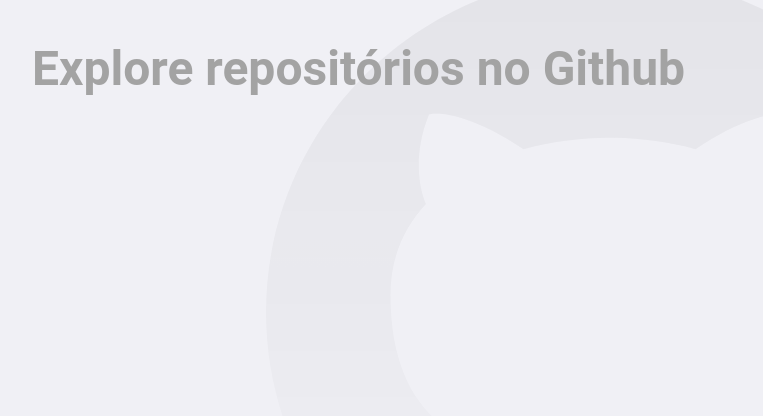
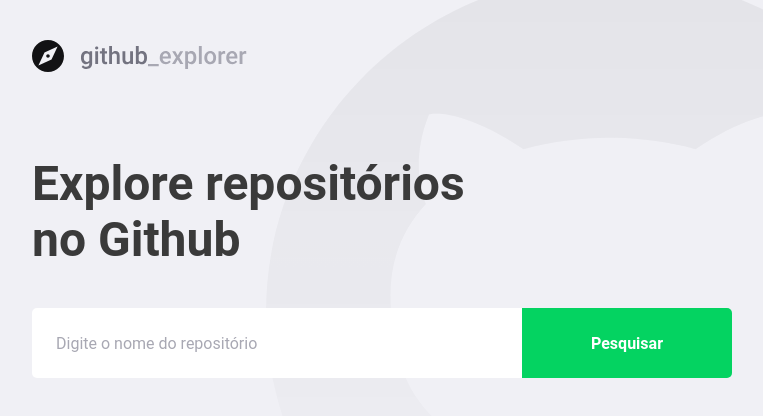
Before and after one commit to ggoleta/github-explorer, a React (Create React App) app: page / in a window 1280 px wide. Shown: the top 416 px of the page, without its empty margins (148-911 px from the left). Built offline with nearby package versions, Linux system fonts and the light colour scheme; the HTML template or start-up script is replaced by a standard one.

Commit message:
conectando a api

```diff
--- a/package.json
+++ b/package.json
@@ -10,8 +10,11 @@
     "@types/node": "^12.0.0",
     "@types/react": "^16.9.0",
     "@types/react-dom": "^16.9.0",
+    "axios": "^0.20.0",
+    "polished": "^4.0.1",
     "react": "^16.13.1",
     "react-dom": "^16.13.1",
+    "react-icons": "^3.11.0",
     "react-router-dom": "^5.2.0",
     "react-scripts": "3.4.3",
     "styled-components": "^5.2.0",
--- a/src/pages/Dashboard/index.tsx
+++ b/src/pages/Dashboard/index.tsx
@@ -1,9 +1,66 @@
-import React from 'react';
+import React, { useState, FormEvent, useCallback } from 'react';
+import { FiChevronRight } from 'react-icons/fi';
 
-import { Title } from './styles';
+import api from '../../services/api';
+import logoImg from '../../assets/logo.svg';
+
+import { Title, Form, Repositories } from './styles';
+
+interface Repository {
+  full_name: string;
+  description: string;
+  owner: {
+    login: string;
+    avatar_url: string;
+  };
+}
 
 const Dashboard: React.FC = () => {
-  return <Title>Explore repositórios no Github</Title>;
+  const [repositories, setRepositories] = useState<Repository[]>([]);
+  const [newRepo, setNewRepo] = useState('');
+
+  const handleAddRepository = useCallback(
+    async (e: FormEvent<HTMLFormElement>): Promise<void> => {
+      e.preventDefault();
+      const response = await api.get<Repository>(`repos/${newRepo}`);
+      const repository = response.data;
+      setRepositories([...repositories, repository]);
+      setNewRepo('');
+    },
+    [newRepo, repositories],
+  );
+
+  return (
+    <>
+      <img src={logoImg} alt="" />
+      <Title>Explore repositórios no Github</Title>
+
+      <Form onSubmit={handleAddRepository}>
+        <input
+          value={newRepo}
+          onChange={e => setNewRepo(e.target.value)}
+          placeholder="Digite o nome do repositório"
+        />
+        <button type="submit">Pesquisar</button>
+      </Form>
+
+      <Repositories>
+        {repositories.map(repository => (
+          <a key={repository.full_name} href="teste">
+            <img
+              src={repository.owner.avatar_url}
+              alt={repository.owner.login}
+            />
+            <div>
+              <strong>{repository.owner.login}</strong>
+              <p>{repository.description}</p>
+            </div>
+            <FiChevronRight size={20} />
+          </a>
+        ))}
+      </Repositories>
+    </>
+  );
 };
 
 export default Dashboard;
--- a/src/pages/Dashboard/styles.ts
+++ b/src/pages/Dashboard/styles.ts
@@ -1,6 +1,99 @@
 import styled from 'styled-components';
+import { shade } from 'polished';
 
 export const Title = styled.h1`
   font-size: 48px;
-  color: #a3a3a3;
+  color: #3a3a3a;
+  max-width: 450px;
+  line-height: 56px;
+
+  margin-top: 80px;
 `;
+
+export const Form = styled.form`
+  margin-top: 40px;
+  max-width: 700px;
+
+  display: flex;
+
+  input {
+    flex: 1;
+    height: 70px;
+    padding: 0 24px;
+    border: 0;
+    border-radius: 5px 0px 0px 5px;
+    color: #3a3a3a;
+
+    &::placeholder {
+      color: #a8a8b3;
+    }
+  }
+
+  button {
+    width: 210px;
+    height: 70px;
+    background: #04d361;
+    border-radius: 0px 5px 5px 0px;
+    border: 0;
+    color: #fff;
+    font-weight: bold;
+    transition: background-color 0.2s;
+
+    &:hover {
+      background: ${shade(0.2, '#04d361')};
+    }
+  }
+`;
+
+export const Repositories = styled.div`
+  margin-top: 80px;
+  max-width: 700px;
+
+  a {
+    background: #fff;
+    border-radius: 5px;
+    width: 100%;
+    padding: 24px;
+    display: block;
+    text-decoration: none;
+
+    display: flex;
+    align-items: center;
+    transition: transform 0.2s;
+
+    & + a {
+      margin-top: 16px;
+    }
+
+    &:hover {
+      transform: translateX(10px);
+    }
+
+    img {
+      width: 64px;
+      height: 64px;
+      border-radius: 50%;
+    }
+
+    div {
+      flex: 1;
+      margin: 0 16px;
+
+      strong {
+        font-size: 20px;
+        color: #3d3d4d;
+      }
+
+      p {
+        font-size: 18px;
+        color: #a8a8b3;
+        margin-top: 4px;
+      }
+    }
+
+    svg {
+      margin-left: auto;
+      color: #cbcbd6;
+    }
+  }
+`;
--- /dev/null
+++ b/src/services/api.ts
@@ -0,0 +1,7 @@
+import axios from 'axios';
+
+const api = axios.create({
+  baseURL: 'https://api.github.com/',
+});
+
+export default api;
```
Also changed, not shown: .eslintrc.json, src/assets/logo.svg (added), 1 other file (tests, documents, lock files or other folders).
